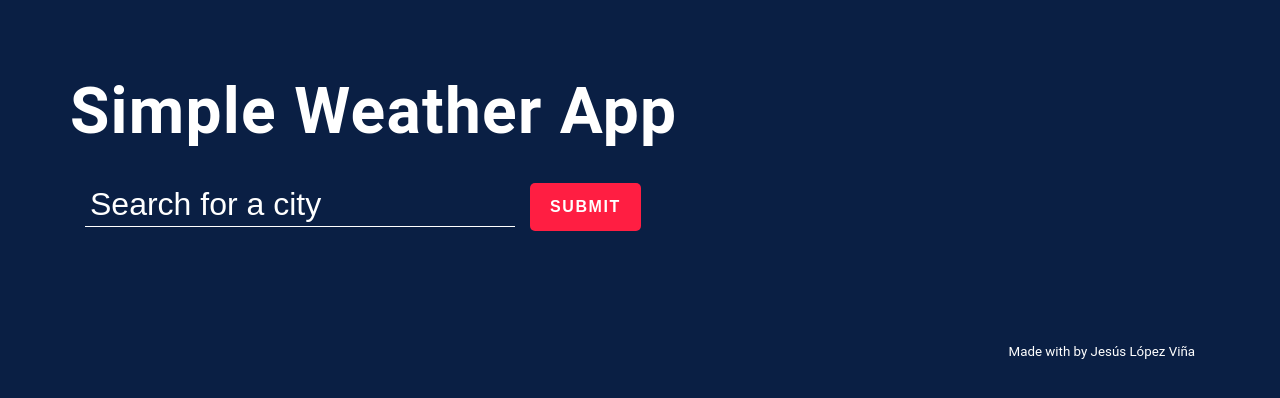
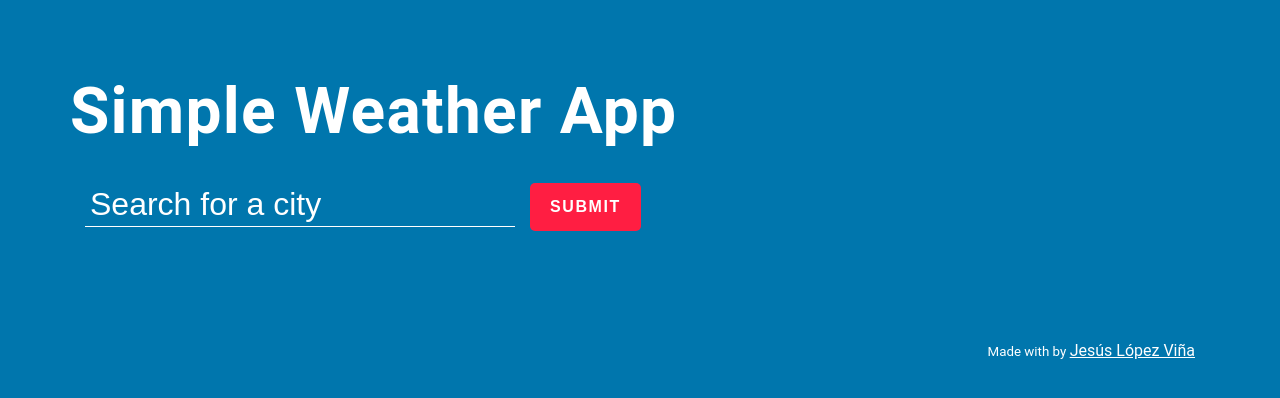
Before and after one commit to Yisuscrist72/Web-de-Informacion-meteorologica, a plain HTML site: page index.html in a window 1280 px wide. Drawn offline with Linux system fonts and the light colour scheme.

Commit message:
Add files via upload

```diff
--- a/styles.css
+++ b/styles.css
@@ -1,7 +1,7 @@
 /* Colores */
 
 :root {
-    --bg_main: #0a1f44;
+    --bg_main: #0076ad;
     --text_light: #fff;
     --text_med: #53627c;
     --text_dark: #000000;
@@ -194,6 +194,17 @@ h1 {
     margin-top: 40px;
 }
 
+.page-footer a {
+    color: var(--text_light);
+    text-decoration: underline;
+    transition: color 0.3s ease-in-out;
+    font-size: larger;
+}
+
+.page-footer a:hover {
+    color: var(--red);
+}
+
 .page-footer span {
     color: var(--red);
 }
```
Also changed, not shown: 1 other file.
